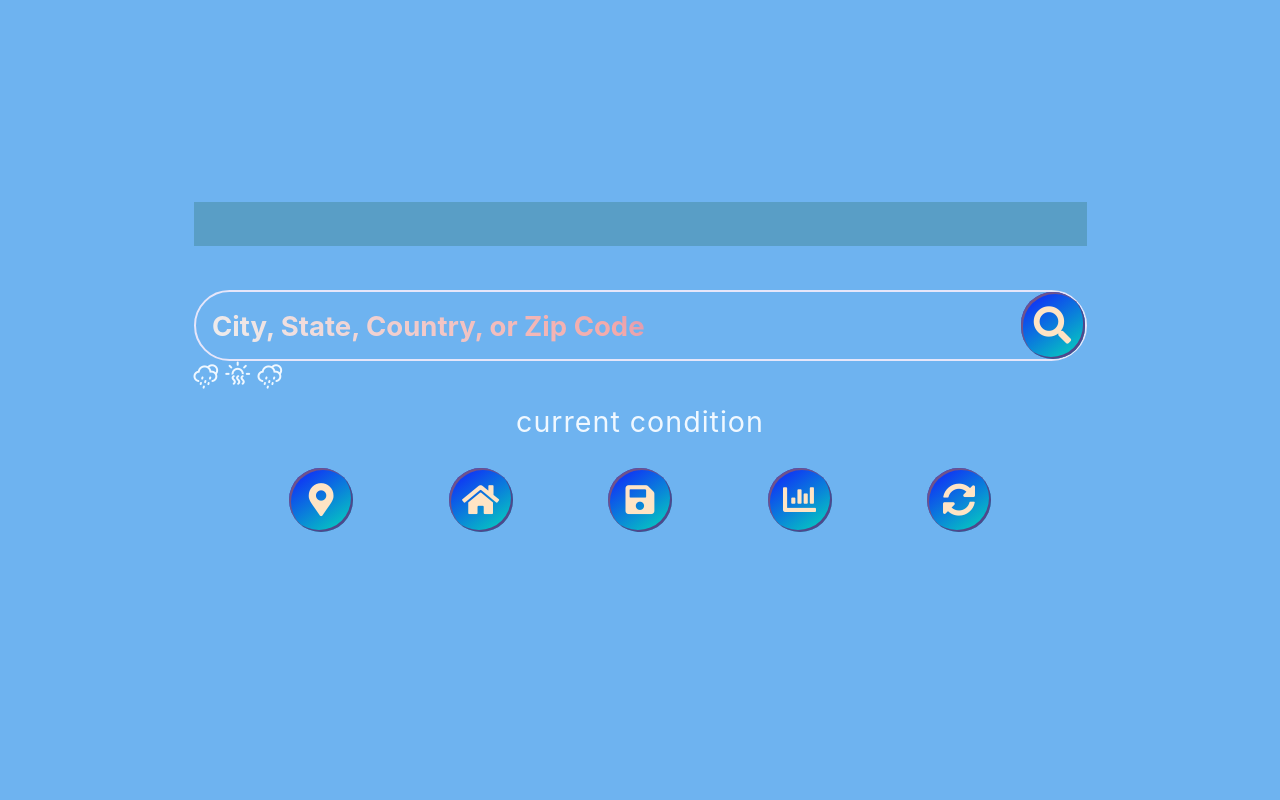
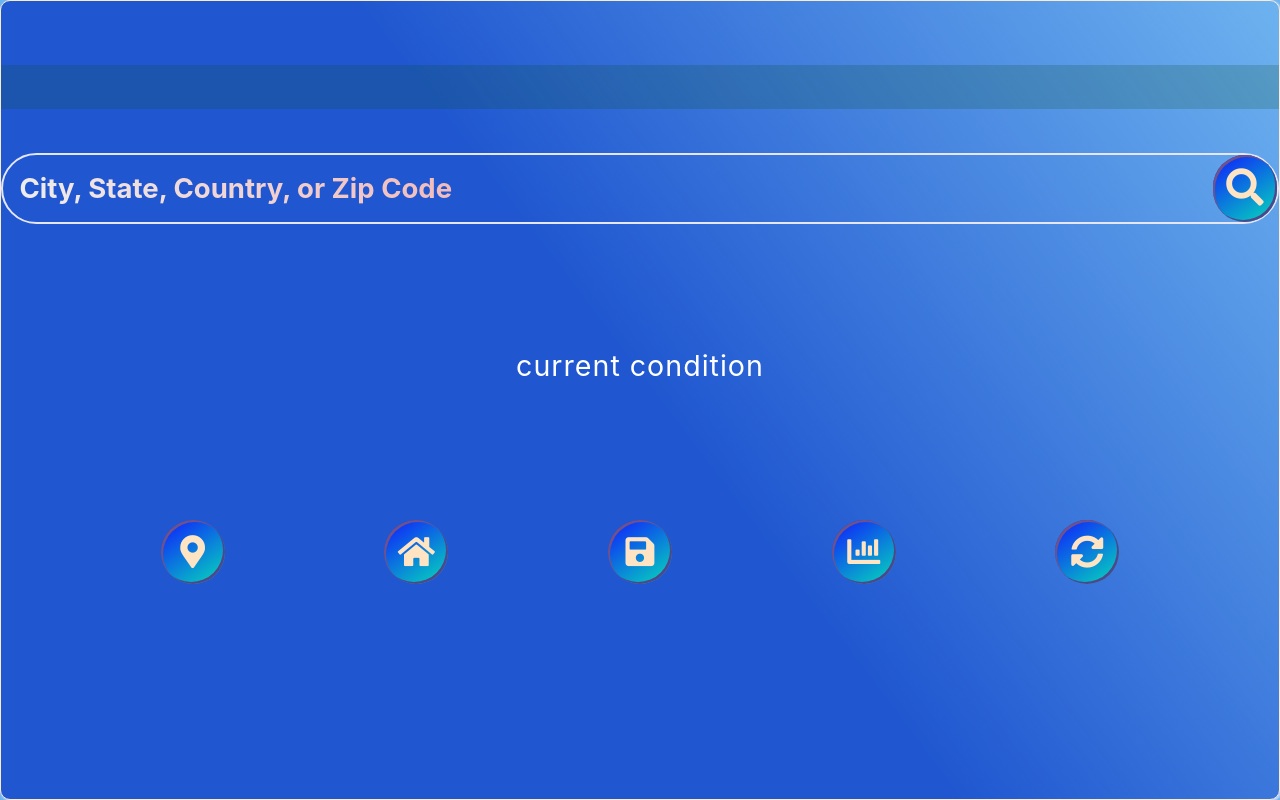
Before and after one commit to Mafia002/weather-forecast, a plain HTML site: page index.html in a window 1280 px wide. Drawn offline with nearby package versions, Linux system fonts and the light colour scheme.

Commit message:
update for ionic in the css file

```diff
--- a/index.html
+++ b/index.html
@@ -1,49 +1,61 @@
 <!DOCTYPE html>
 <html lang="en">
   <head>
-    <meta charset="UTF-8">
-    <meta http-equiv="X-UA-Compatible" content="IE=edge">
-    <meta name="viewport" content="width=device-width, initial-scale=1.0">
+    <meta charset="UTF-8" />
+    <meta http-equiv="X-UA-Compatible" content="IE=edge" />
+    <meta name="viewport" content="width=device-width, initial-scale=1.0" />
     <!--  -->
-    <link rel="preconnect" href="https://fonts.googleapis.com">
-<link rel="preconnect" href="https://fonts.gstatic.com" crossorigin>
-<link href="https://fonts.googleapis.com/css2?family=Poppins:wght@300&family=Roboto:ital,wght@0,300;1,300;1,400&display=swap" rel="stylesheet">
+    <link rel="preconnect" href="https://fonts.googleapis.com" />
+    <link rel="preconnect" href="https://fonts.gstatic.com" crossorigin />
+    <link
+      href="https://fonts.googleapis.com/css2?family=Poppins:wght@300&family=Roboto:ital,wght@0,300;1,300;1,400&display=swap"
+      rel="stylesheet"
+    />
     <script
       type="module"
-      src="https://cdn.jsdelivr.net/npm/@ionic/core/dist/ionic/ionic.esm.js"
+      src="https://cdn.jsdelivr./npm/@ionic/core/dist/ionic/ionic.esm.js"
+
     ></script>
     <script
       nomodule
       src="https://cdn.jsdelivr.net/npm/@ionic/core/dist/ionic/ionic.js"
+
     ></script>
     <link
       rel="stylesheet"
       href="https://cdn.jsdelivr.net/npm/@ionic/core/css/ionic.bundle.css"
     />
     <!-- <link rel="stylesheet" href="https://cdnjs.cloudflare.com/ajax/libs/font-awesome/6.1.1/css/all.min.css"> -->
-    <link rel="stylesheet" href="https://cdnjs.cloudflare.com/ajax/libs/font-awesome/5.9.0/css/all.min.css">
-    <link rel="stylesheet" href="./icons/weather-icons-wind.css">
-    <link rel="stylesheet" href="style.css">
+    <link
+      rel="stylesheet"
+      href="https://cdnjs.cloudflare.com/ajax/libs/font-awesome/5.9.0/css/all.min.css"
+    />
+    <link rel="stylesheet" href="./icons/weather-icons-wind.css" />
+    <link rel="stylesheet" href="style.css" />
 
-    <script src="js/main.js" type="module"></script>
-
+    <script src="js/main.js" type="module" defer></script>
 
     <title>weather</title>
   </head>
   <body>
-    <ion-app>
-
+    <ion-content>
       <main>
-
         <h1 class="offscreen">open weather</h1>
 
         <section class="searchbar">
-                <div id="current-condition" class="current">
-
-                </div>
+          <div id="current-condition" class="current"></div>
           <form id="form" class="form">
-                    <label class="offscreen" for="searchbox" >enter a new location</label>
-                    <input id="text" class="text" type="text" role="searchbox" size="40" placeholder="city,state,country,zipcode">
+            <label class="offscreen" for="searchbox"
+              >enter a new location</label
+            >
+            <input
+              id="text"
+              class="text"
+              type="text"
+              role="searchbox"
+              size="40"
+              placeholder="city,state,country,zipcode"
+            />
             <button id="button" class="btn">
               <i class="fa fa-search ico"></i>
               <i class="fas fa-sync fa-spin none"></i>
@@ -51,49 +63,80 @@
           </form>
 
 
-                    <i class="wi wi-night-showers"></i>
-                    <i class="wi wi-hot"></i>
-                    <i class="wi wi-night-showers"></i>
-
         </section>
-            <a href="#currentforecast" class="skiplink offscreen">skip to current condition</a>
-            <section class="currentforcast" id="currentforecast" role="region" aria-labelledby="currentforcast">
+        <a href="#currentforecast" class="skiplink offscreen"
+          >skip to current condition</a
+        >
+        <section
+          class="currentforcast"
+          id="currentforecast"
+          role="region"
+          aria-labelledby="currentforcast"
+        >
           <h2 class="current-title" id="currentlocation">current condition</h2>
-
-
-
         </section>
         <a href="#daily" class="skiplink offscreen">skip to forecast</a>
         <nav id="navbuttons" class="navbuttons">
-                <button id="getloc" class="btn" title="get loction" aria-label="get the current weather conditions for your loction">
+          <button
+            id="getloc"
+            class="btn"
+            title="get loction"
+            aria-label="get the current weather conditions for your loction"
+          >
             <i class="fas fa-map-marker-alt"></i>
             <i class="fas fa-sync fa-spin none"></i>
           </button>
-                <button id="home" class="btn" title="home weather" aria-label="get the current weather conditions for home">
+          <button
+            id="home"
+            class="btn"
+            title="home weather"
+            aria-label="get the current weather conditions for home"
+          >
             <i class="fas fa-home"></i>
             <i class="fas fa-sync fa-spin none"></i>
           </button>
-                <button id="saveloc" class="btn" title="save loction" aria-label="save the current weather conditions for home">
+          <button
+            id="saveloc"
+            class="btn"
+            title="save loction"
+            aria-label="save the current weather conditions for home"
+          >
             <i class="fas fa-save"></i>
             <i class="fas fa-sync fa-spin none"></i>
           </button>
-                <button id="unit" class="btn" title="toggle units" aria-label="toggle units">
+          <button
+            id="unit"
+            class="btn"
+            title="toggle units"
+            aria-label="toggle units"
+          >
             <i class="fas fa-chart-bar"></i>
             <i class="fas fa-sync fa-spin none"></i>
           </button>
-                <button id="refresh" class="btn" title="refresh weather" aria-label="refresh weather">
+          <button
+            id="refresh"
+            class="btn"
+            title="refresh weather"
+            aria-label="refresh weather"
+          >
             <i class="fas fa-sync-alt"></i>
             <i class="fas fa-sync fa-spin none"></i>
           </button>
         </nav>
         <!-- <hr> -->
-                <section class="dailyforecast" id="dailyforecast" role="region" aria-labelledby="dailyforecast">
-
-                <h2 id="dailyforecast-title" class="dailyforecast-title offscreen">six day forecast</h2>
+        <section
+          class="dailyforecast"
+          id="dailyforecast"
+          role="region"
+          aria-labelledby="dailyforecast"
+        >
+          <h2 id="dailyforecast-title" class="dailyforecast-title offscreen">
+            six day forecast
+          </h2>
           <div class="dailyforecast-content" id="dailyforecast-content"></div>
         </section>
         <p id="confirmation" class="offscreen" aria-live="assertive"></p>
       </main>
-    </ion-app>
+    </ion-content>
   </body>
 </html>
--- a/style.css
+++ b/style.css
@@ -15,6 +15,10 @@ html {
   color: aliceblue;
   font-weight: bold;
   letter-spacing: 1px;
+}
+
+html:not(.hydrated) body {
+  display: block  !important;
 }
 
 @media (min-width: 768px) {
@@ -36,10 +40,10 @@ body {
   /* padding: 0.5rem; */
 }
 
-/* main {
+main {
   width: 100%;
-  min-width: 390px;
-  min-height: 950px;
+  min-width: 100%;
+  min-height: 100%;
   display: flex;
   flex-direction: column;
   flex-grow: 1;
@@ -49,9 +53,9 @@ body {
   border: 1px solid antiquewhite;
   border-radius: 10px;
   box-shadow: 1px 1px 2.5px lavender;
-  margin-top: -9px;
+
   background: linear-gradient(53deg, #2057d0 51%, transparent);
-} */
+}
 
 .text {
   border: 50%;
@@ -291,3 +295,8 @@ hr {
     "min max feel"
     ". low .";
 }
+
+.searchbar{
+
+  padding-top: 1rem;
+}
```
Lines whose indentation alone changed are shown as unchanged.
